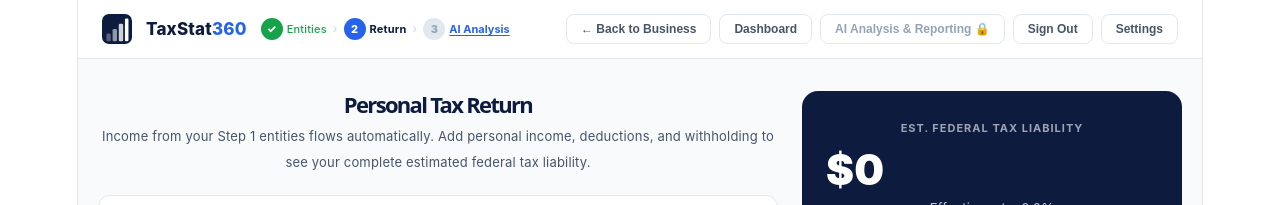
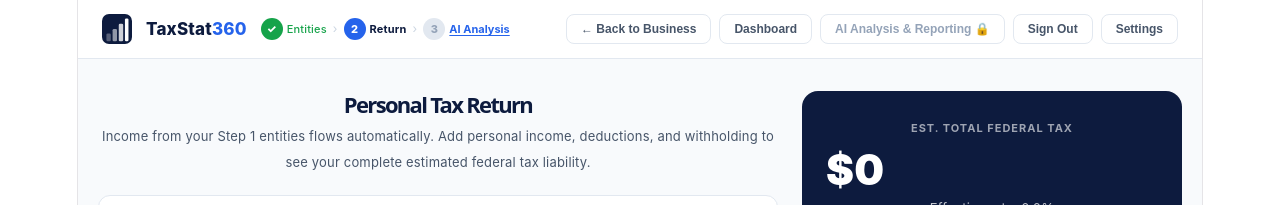
Before and after one commit to natashaverela-speckm/TaxStat360, a React (Vite) app: page /tax-return in a window 1280 px wide. Shown: the top 205 px of the page. Built offline with nearby package versions, Linux system fonts and the light colour scheme; no server answers; sample sign-in values are in the browser's storage.

Commit message:
Add files via upload

```diff
--- a/src/AIAnalysis.jsx
+++ b/src/AIAnalysis.jsx
@@ -1610,7 +1610,7 @@ function SimulatorModal({ onClose, rec }) {
                 {row('Standard Deduction', stdDed,             stdDed)}
                 {row('Taxable Income',    baseline.taxableInc, scenario.taxableInc)}
                 <div style={{background: taxSaving>0?'#F0FDF4':'#FEF2F2',borderRadius:10,padding:'12px 14px',marginTop:10,border:'2px solid '+(taxSaving>0?'#86EFAC':'#FECACA')}}>
-                  <div style={{fontSize:11,fontWeight:700,color:'#64748B',marginBottom:4}}>FEDERAL TAX</div>
+                  <div style={{fontSize:11,fontWeight:700,color:'#64748B',marginBottom:4}}>FEDERAL INCOME TAX</div>
                   <div style={{display:'flex',justifyContent:'space-between',alignItems:'center'}}>
                     <div>
                       <div style={{fontSize:11,color:'#94A3B8',textDecoration:'line-through'}}>{fmt(Math.round(baseline.fedTax))} before</div>
--- a/src/Dashboard.jsx
+++ b/src/Dashboard.jsx
@@ -852,7 +852,7 @@ export default function Dashboard() {
 
                     {/* Est. federal tax liability */}
                     <div style={{ padding: '10px 18px', borderRight: '1px solid #E2E8F0', flex: 1, minWidth: 160 }}>
-                      <div style={{ fontSize: 10, fontWeight: 700, color: '#94A3B8', letterSpacing: '0.5px', marginBottom: 3 }}>EST. FEDERAL TAX</div>
+                      <div style={{ fontSize: 10, fontWeight: 700, color: '#94A3B8', letterSpacing: '0.5px', marginBottom: 3 }}>EST. TOTAL FEDERAL TAX</div>
                       {totalTax > 0 ? (
                         <div style={{ fontSize: 18, fontWeight: 800, color: R }}>{fmt(Math.round(totalTax))}</div>
                       ) : (
--- a/src/TaxReturn.jsx
+++ b/src/TaxReturn.jsx
@@ -727,7 +727,7 @@ export default function TaxReturn() {
           display: 'flex', alignItems: 'center', justifyContent: 'space-between',
           boxShadow: '0 2px 10px rgba(13,27,62,0.25)',
         }}>
-          <span style={{ fontSize: 10, fontWeight: 700, letterSpacing: '0.8px', opacity: 0.65 }}>EST. FEDERAL TAX</span>
+          <span style={{ fontSize: 10, fontWeight: 700, letterSpacing: '0.8px', opacity: 0.65 }}>EST. TOTAL FEDERAL TAX</span>
           <span style={{ display: 'flex', alignItems: 'baseline', gap: 8 }}>
             {taxFlash !== 0 && taxDelta !== 0 && (
               <span style={{ fontSize: 12, fontWeight: 800, color: taxFlash === 1 ? '#FCA5A5' : '#86EFAC' }}>
@@ -1284,7 +1284,7 @@ export default function TaxReturn() {
               while the form scrolls (F3). On mobile the sticky summary bar under the nav
               handles this (F16), so the card sits in normal flow. */}
           <div style={{ background: N, borderRadius: 16, padding: '24px', marginBottom: 12, color: '#fff', position: isMobile ? 'static' : 'sticky', top: 70, zIndex: 5 }}>
-            <div style={{ fontSize: 11, fontWeight: 700, letterSpacing: '1px', opacity: 0.6, marginBottom: 8 }}>EST. FEDERAL TAX LIABILITY</div>
+            <div style={{ fontSize: 11, fontWeight: 700, letterSpacing: '1px', opacity: 0.6, marginBottom: 8 }}>EST. TOTAL FEDERAL TAX</div>
             <div style={{
               fontSize: 42, fontWeight: 900, lineHeight: 1, marginBottom: 4,
               display: 'flex', alignItems: 'baseline', gap: 12, flexWrap: 'wrap',
```
Also changed, not shown: 1 other file (tests, documents, lock files or other folders).
